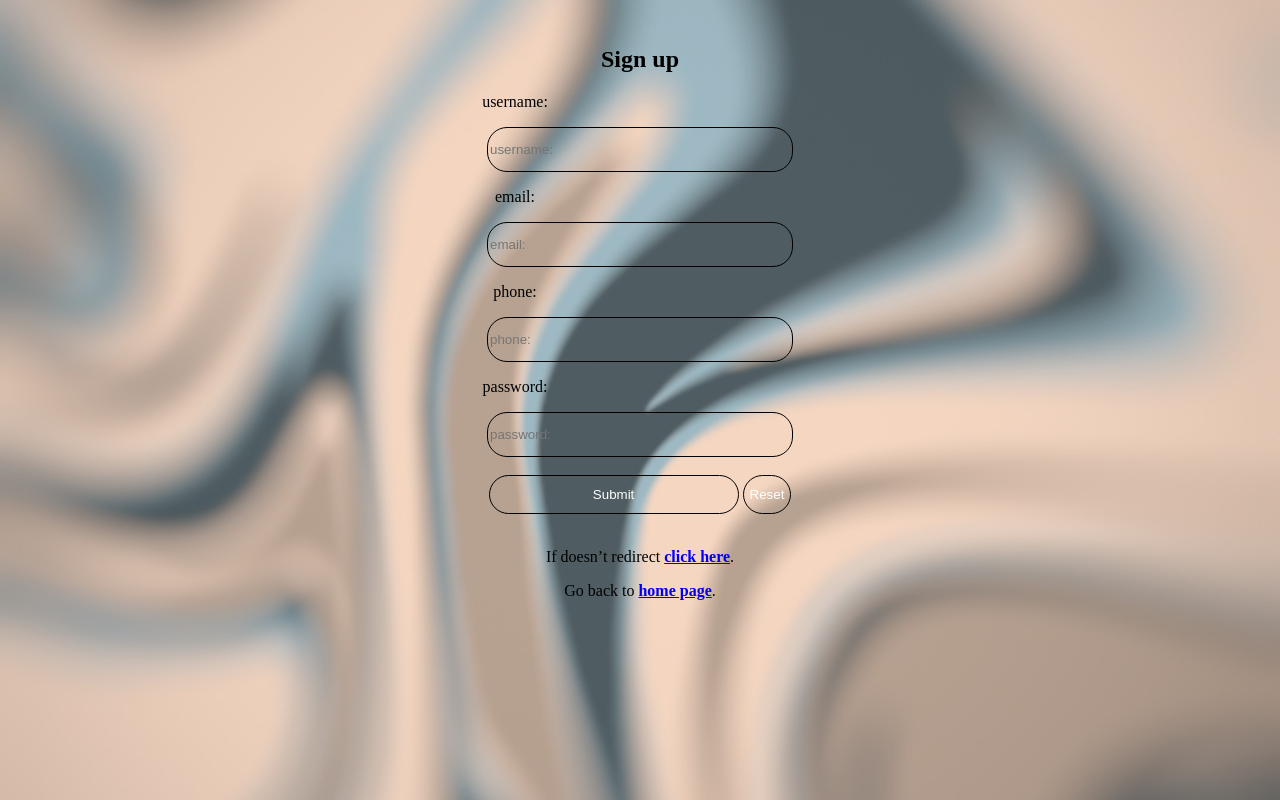
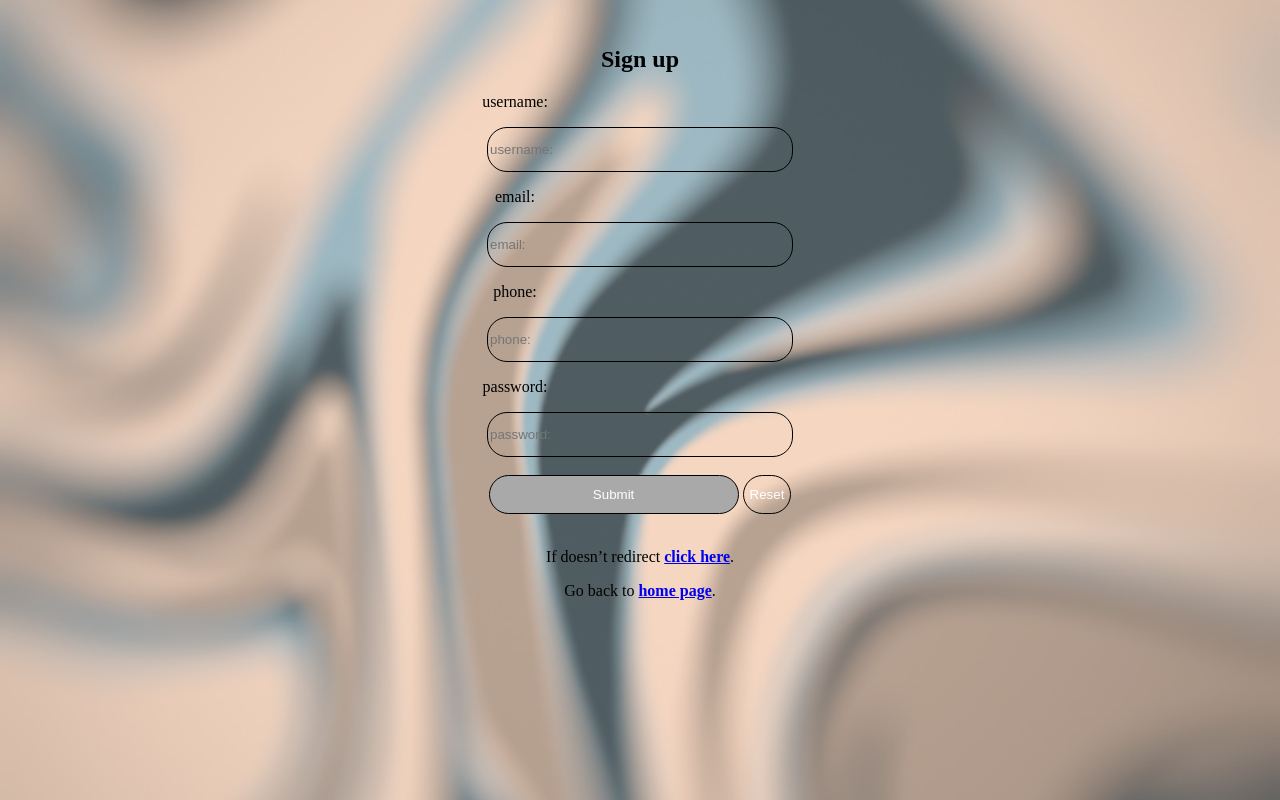
Before and after one commit to MHRAFII/Sign-up-page, a plain HTML site: page primary.html in a window 1280 px wide. In both pictures the pointer is over the input 613 px from the left and 494 px from the top of the page. Drawn offline with Linux system fonts and the light colour scheme.

Commit message:
pstyle.css

```diff
--- a/pstyle.css
+++ b/pstyle.css
@@ -4,6 +4,11 @@ body{
   background-position: center;
   background-attachment: fixed;
   background-size: cover;
+}
+
+
+.buttons:hover{
+  background-color: darkGrey;
 }
 
 
```
